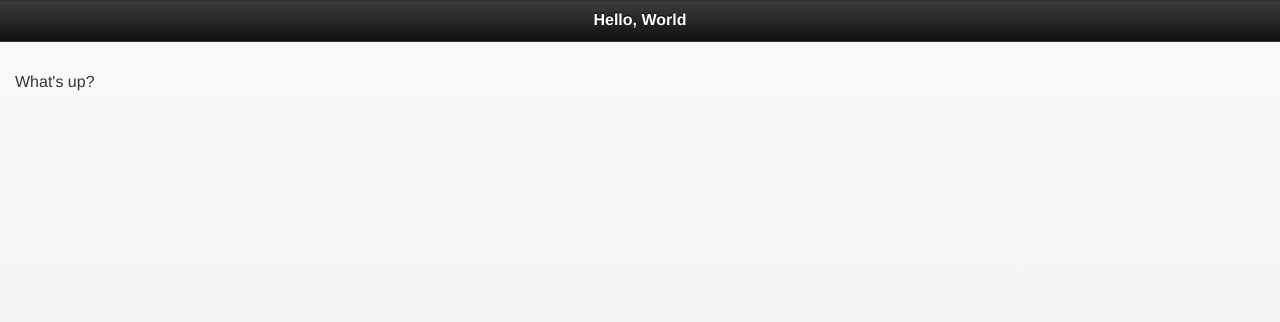
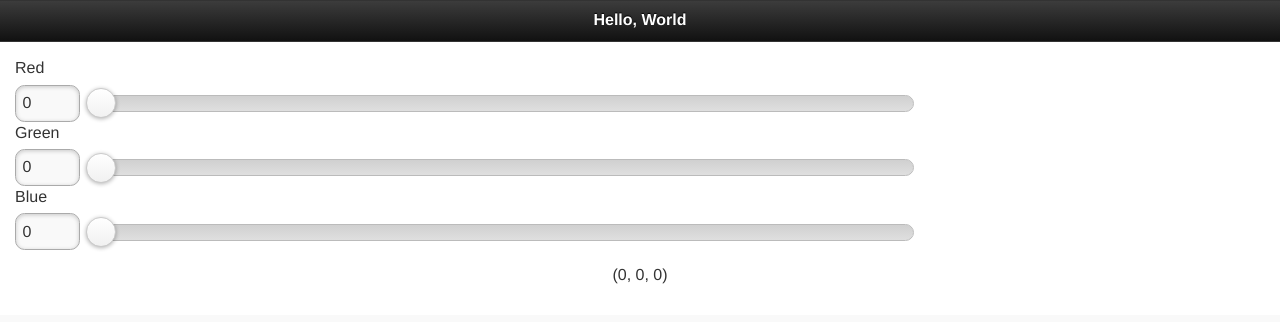
Before and after one commit to jawaidss/mobile-application-development, a plain HTML site: page HelloPhoneGap/assets/www/index.html in a window 1280 px wide. Drawn offline with Linux system fonts and the light colour scheme.

Commit message:
Finish color picker

```diff
--- a/HelloPhoneGap/assets/www/index.html
+++ b/HelloPhoneGap/assets/www/index.html
@@ -5,6 +5,17 @@
         <title>Hello, World</title>
         <meta name="viewport" content="width=device-width, initial-scale=1.0">
         <link href="jquery.mobile-1.1.0.min.css" rel="stylesheet">
+        <style>
+            .ui-page {
+                background: transparent;
+            }
+            body, div {
+                background-color: #ffffff;
+            }
+            p {
+                text-align: center;
+            }
+        </style>
     </head>
     <body>
         <div data-role="page">
@@ -12,7 +23,13 @@
                 <h1>Hello, World</h1>
             </div>
             <div data-role="content">
-                <p>What's up?</p>
+                <label for="red">Red</label>
+                <input type="range" id="red" value="0" min="0" max="255" data-highlight="true">
+                <label for="green">Green</label>
+                <input type="range" id="green" value="0" min="0" max="255" data-highlight="true">
+                <label for="blue">Blue</label>
+                <input type="range" id="blue" value="0" min="0" max="255" data-highlight="true">
+                <p>(0, 0, 0)</p>
             </div>
         </div>
         <script src="jquery-1.7.2.min.js"></script>
@@ -22,11 +39,19 @@
             function onDeviceReady() {
                 $(function() {
                     navigator.notification.alert(
+                        "Hello, World!",
+                        function() {},
                         "What's up?",
-                        function() {},
-                        "Hello, World!",
                         "Okay"
                     );
+                    $("input").change(function() {
+                        if ($(this).val() == "") {
+                            $(this).val(0);
+                        }
+                        var s = "(" + $("#red").val() + ", " + $("#green").val() + ", " + $("#blue").val() + ")";
+                        $("body").css("background-color", "rgb" + s);
+                        $("p").html(s);
+                    });
                 });
             }
             document.addEventListener("deviceready", onDeviceReady);
```
Also changed, not shown: 2 other files.
